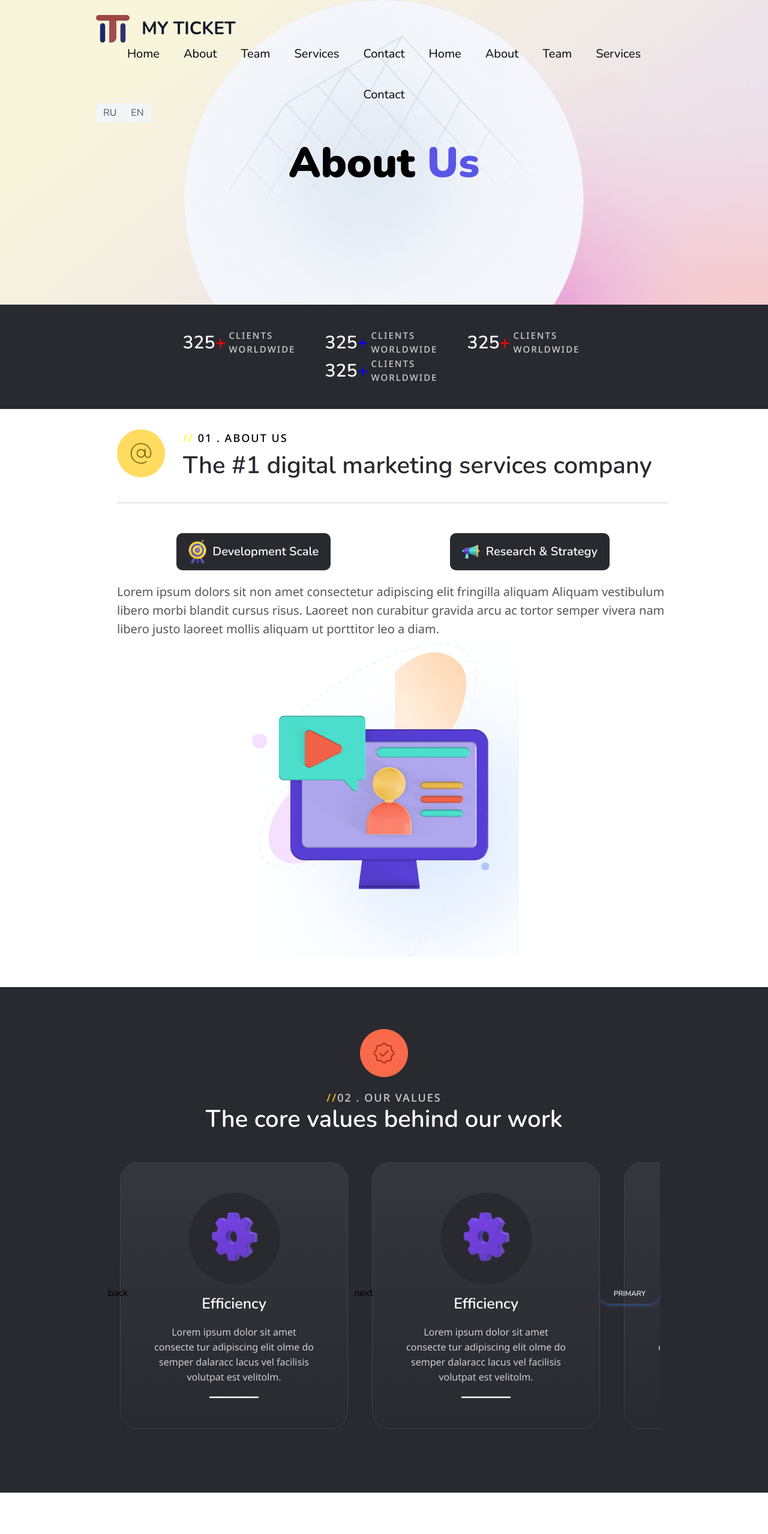
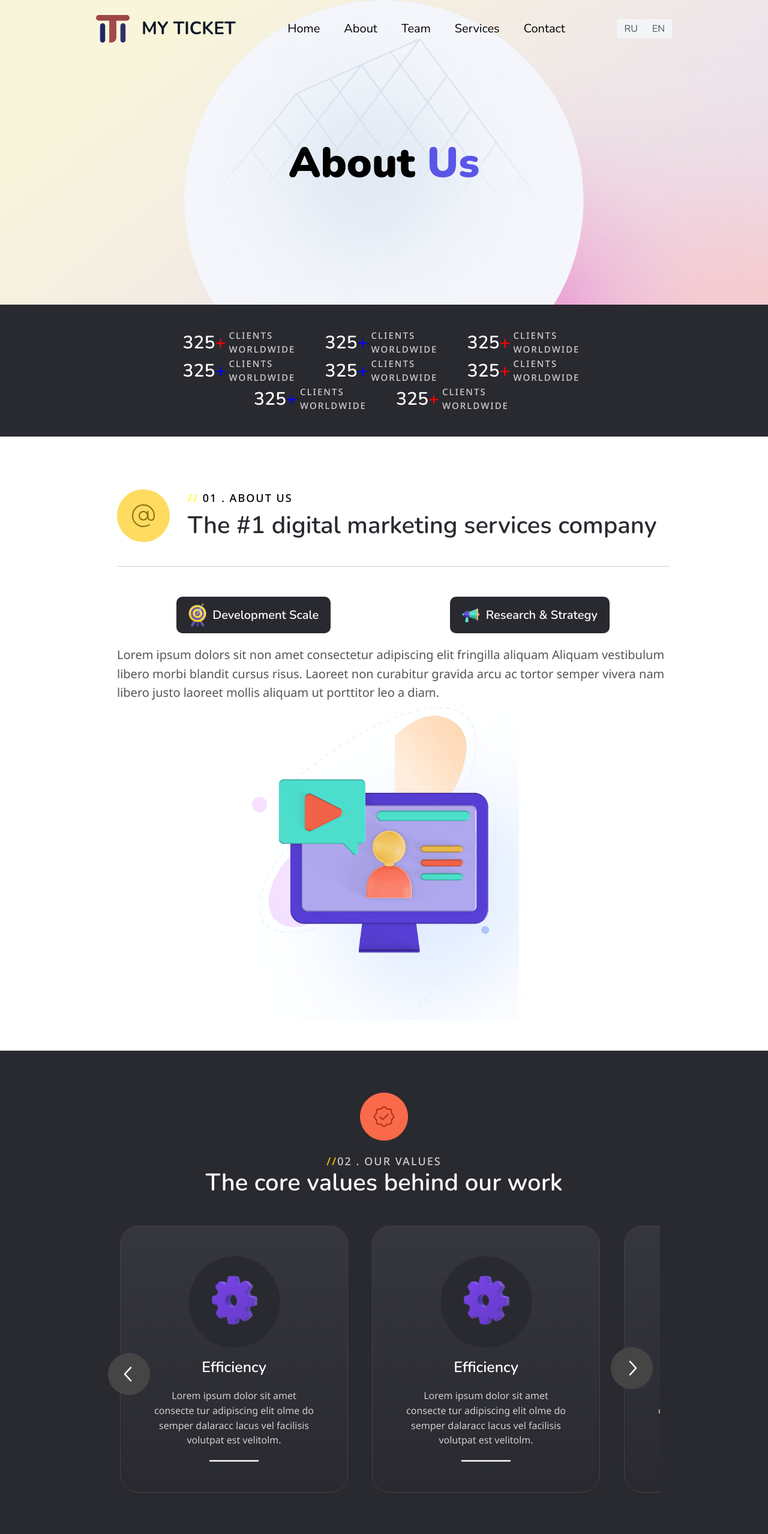
Before and after one commit to xypxzy/spa-landing, a React (Vite) app in the folder frontend/: page /aboutUs in a window 1280 px wide. Shown: the top 2558 px of the page at 60% size. Built offline with nearby package versions, Linux system fonts and the light colour scheme.

Commit message:
anim teamPage fix page

```diff
--- a/frontend/src/components/Header/Header.tsx
+++ b/frontend/src/components/Header/Header.tsx
@@ -34,18 +34,11 @@ function Header() {
   };
 
   // Рендер навигационной меню
-  const navLink: LinkProps[] = [
-    {title: 'Home', path: '/'},
-    {title: 'About', path: '/'},
-    {title: 'Team', path: '/'},
-    {title: 'Services', path: '/services'},
-    {title: 'Contact', path: '/'},
-  ]
 
   const navLinkMobile: LinkProps[] = [
     {title: 'Home', path: '/', onClick: closeModal},
-    {title: 'About', path: '/', onClick: closeModal },
-    {title: 'Team', path: '/', onClick: closeModal},
+    {title: 'About', path: '/aboutUs', onClick: closeModal },
+    {title: 'Team', path: '/team', onClick: closeModal},
     {title: 'Services', path: '/services', onClick: closeModal},
     {title: 'Contact', path: '/', onClick: closeModal},
   ]
@@ -105,7 +98,7 @@ function Header() {
             About
           </Link>
           <Link
-            to={"/"}
+            to={"team"}
             className={`${cls.header__nav_item} ${cls["link-underline"]} ${cls["link-underline-black"]}`}
           >
             Team
@@ -122,12 +115,11 @@ function Header() {
           >
             Contact
           </Link>
-          {renderNavMenu({links: navLink})}
         </nav>
         {
           isModalOpen ? (
             <div className="fixed inset-0 flex items-center justify-center z-10 overflow-hidden">
-              <div className="bg-white  rounded shadow-md w-screen h-screen overflow-y-hidden">
+              <div className="bg-white rounded shadow-md w-screen h-screen overflow-y-hidden">
                 <span
                   className="absolute top-4 right-9 m-4 cursor-pointer text-3xl"
                   onClick={closeModal}
@@ -149,10 +141,10 @@ function Header() {
               aria-controls="mega-menu-full"
               aria-expanded="false"
             >
-                <span className="sr-only">Open main menu</span>
-                <svg className="w-5 h-5" aria-hidden="true" xmlns="http://www.w3.org/2000/svg" fill="none" viewBox="0 0 17 14">
-                    <path  d="M1 1h15M1 7h15M1 13h15"/>
+                <svg xmlns="http://www.w3.org/2000/svg" height="24" viewBox="0 -960 960 960" width="24">
+                  <path d="M120-240v-80h720v80H120Zm0-200v-80h720v80H120Zm0-200v-80h720v80H120Z"/>
                 </svg>
+
             </button>
           )
         }
--- a/frontend/src/components/adressCard/Adress.module.css
+++ b/frontend/src/components/adressCard/Adress.module.css
@@ -15,6 +15,9 @@
     line-height: 156.5%;
     margin-top: 10px;
 }
+.svg{
+    margin-right: 10px;
+}
 .ad_card{
     width: 400px;
     padding: 30px;
@@ -29,7 +32,7 @@
 .phone, .email{
     display: flex;
     margin-top: 10px;
-    align-items: first baseline;
+    align-items: baseline;
 }
 .phone img, .email img{
     margin-right: 5px;
--- a/frontend/src/components/adressCard/AdressC.tsx
+++ b/frontend/src/components/adressCard/AdressC.tsx
@@ -10,11 +10,19 @@ const AdressC = () => {
             <p className={style.md_fff}>San Francisco, USA</p>
             <p className={style.mf_ppp}> 1650 Page. San Francisco, California(CA), 94117</p>
             <div className={style.phone}>
-                <img src={phone} alt="" width='15px'/>
+                <div className={style.svg}>
+                    <svg width="24" height="25" viewBox="0 0 24 25" fill="none" xmlns="http://www.w3.org/2000/svg">
+                    <path d="M7.28864 12.3339C8.27473 14.3702 9.92134 16.0126 11.9602 16.9935C12.1106 17.0647 12.277 17.0955 12.4429 17.0829C12.6088 17.0703 12.7686 17.0147 12.9065 16.9216L15.9011 14.9212C16.0334 14.8315 16.1863 14.7767 16.3455 14.7621C16.5047 14.7474 16.665 14.7733 16.8114 14.8374L22.4173 17.245C22.6089 17.3248 22.769 17.4653 22.8729 17.6449C22.9768 17.8246 23.0187 18.0334 22.9923 18.2392C22.8146 19.626 22.1377 20.9006 21.0883 21.8243C20.0388 22.7481 18.6887 23.2579 17.2906 23.2582C12.9701 23.2582 8.82648 21.5419 5.7714 18.4868C2.71632 15.4317 1 11.2881 1 6.9676C1.00032 5.56948 1.51006 4.21938 2.43384 3.16992C3.35763 2.12046 4.63215 1.44357 6.01894 1.26589C6.22477 1.23945 6.43359 1.28141 6.61324 1.3853C6.79288 1.48919 6.9334 1.64926 7.01314 1.84085L9.42079 7.45871C9.4834 7.60287 9.5096 7.76021 9.49706 7.91688C9.48453 8.07354 9.43366 8.22472 9.34892 8.35709L7.34854 11.3996C7.25948 11.5372 7.20721 11.6954 7.19672 11.8589C7.18624 12.0225 7.21788 12.1861 7.28864 12.3339V12.3339Z" stroke="#292930" stroke-width="1.5" stroke-linecap="round" stroke-linejoin="round"/>
+                    </svg>
+                </div>
                 <p className={style.mf_ppp}>(414) 809 - 2567</p>
             </div>
             <div className={style.email}>
-                <img src={email} alt="" width='15px'/>
+                <div className={style.svg}>
+                    <svg width="24" height="19" viewBox="0 0 24 19" fill="none" xmlns="http://www.w3.org/2000/svg">
+                    <path d="M1 1.74255H23M1 1.74255V17.3259C1 17.569 1.09658 17.8022 1.26849 17.9741C1.44039 18.146 1.67355 18.2426 1.91667 18.2426H22.0833C22.3264 18.2426 22.5596 18.146 22.7315 17.9741C22.9034 17.8022 23 17.569 23 17.3259V1.74255M1 1.74255L9.2971 9.34823C10.8264 10.7501 13.1736 10.7501 14.7029 9.34823L23 1.74255" stroke="#292930" stroke-width="1.5" stroke-linecap="round" stroke-linejoin="round"/>
+                    </svg>
+                </div>
                 <p className={style.mf_ppp}>Contact@marketingagency.com</p>
             </div>
         </section>
--- a/frontend/src/components/adresses/Adress.tsx
+++ b/frontend/src/components/adresses/Adress.tsx
@@ -22,7 +22,16 @@ const Adress = () => {
         viewport={{amount: 0.5, once: true}}
         >
             <motion.div className={style.withoutCar} variants={numAnimatio} custom={1}>
-                <img src={icon} alt="icon" width='80px' className={style.image_hghg}/>
+                <div className={style.image_hghg}>
+                    <svg width="88" height="88" viewBox="0 0 88 88" fill="none" xmlns="http://www.w3.org/2000/svg">
+                    <g id="Icon">
+                    <circle id="Ellipse 15" cx="44" cy="44" r="44" fill="#292930"/>
+                    <g id="Icon_2">
+                    <path id="Vector" d="M31.5749 62.6378H58.2009M49.3256 39.5619C49.3256 42.5029 46.9414 44.8871 44.0004 44.8871C41.0593 44.8871 38.6752 42.5029 38.6752 39.5619C38.6752 36.6209 41.0593 34.2367 44.0004 34.2367C46.9414 34.2367 49.3256 36.6209 49.3256 39.5619ZM58.201 39.6984C58.201 52.6019 44.0004 62.6378 44.0004 62.6378C44.0004 62.6378 29.7998 52.6019 29.7998 39.6984C29.7998 35.896 31.2959 32.2493 33.9591 29.5606C36.6222 26.8718 40.2342 25.3613 44.0004 25.3613C47.7666 25.3613 51.3786 26.8718 54.0417 29.5606C56.7048 32.2493 58.201 35.896 58.201 39.6984Z" stroke="#8A8A8A" stroke-width="2.2" stroke-linecap="round" stroke-linejoin="round"/>
+                    </g>
+                    </g>
+                    </svg>
+                </div>
                 <div className={style.under_text}>
                     <p className={style.na_ffff}><span style={{color: '#5956E8'}}>//</span><span style={{color: '#292930'}}>04 . OUR OFFICES</span></p>
                     <p>Come and visit us all around the world</p>
--- a/frontend/src/components/carousel/Carousel.module.css
+++ b/frontend/src/components/carousel/Carousel.module.css
@@ -54,7 +54,9 @@
 .header__lang{
     @apply inline-flex items-center bg-gray-100 border-0 py-1 px-3 focus:outline-none hover:bg-gray-200 rounded text-base;
 }
-
+.button_hover:hover circle{
+    fill: #5956E8;
+}
 
 @media (max-width: 1470px){
     .carousel_a{
--- a/frontend/src/components/carousel/Carousel.tsx
+++ b/frontend/src/components/carousel/Carousel.tsx
@@ -81,12 +81,17 @@ const Carousel = () => {
                 </div>
             </section>
             <div className={style.carus_button}>
-                <button onClick={handleCliclBackScroll}>back</button>
-                <button onClick={handleCliclNextScroll}>next</button>
-                <button
-                type="button"
-                className="inline-block rounded-full bg-primary px-6 pb-2 pt-2.5 text-xs font-medium uppercase leading-normal text-white shadow-[0_4px_9px_-4px_#3b71ca] transition duration-150 ease-in-out hover:bg-primary-600 hover:shadow-[0_8px_9px_-4px_rgba(59,113,202,0.3),0_4px_18px_0_rgba(59,113,202,0.2)] focus:bg-primary-600 focus:shadow-[0_8px_9px_-4px_rgba(59,113,202,0.3),0_4px_18px_0_rgba(59,113,202,0.2)] focus:outline-none focus:ring-0 active:bg-primary-700 active:shadow-[0_8px_9px_-4px_rgba(59,113,202,0.3),0_4px_18px_0_rgba(59,113,202,0.2)] dark:shadow-[0_4px_9px_-4px_rgba(59,113,202,0.5)] dark:hover:shadow-[0_8px_9px_-4px_rgba(59,113,202,0.2),0_4px_18px_0_rgba(59,113,202,0.1)] dark:focus:shadow-[0_8px_9px_-4px_rgba(59,113,202,0.2),0_4px_18px_0_rgba(59,113,202,0.1)] dark:active:shadow-[0_8px_9px_-4px_rgba(59,113,202,0.2),0_4px_18px_0_rgba(59,113,202,0.1)]">
-                Primary
+                <button className={style.button_hover} onClick={handleCliclBackScroll}>
+                    <svg width="70" height="71" viewBox="0 0 70 71" fill="none" xmlns="http://www.w3.org/2000/svg">
+                    <circle cx="35" cy="35.3477" r="35" transform="rotate(-180 35 35.3477)" fill="#454545"/>
+                    <path d="M38 46.3477L28 35.3477L38 24.3477" stroke="white" stroke-width="2.5" stroke-linecap="round" stroke-linejoin="round"/>
+                    </svg>
+                </button>
+                <button className={style.button_hover} onClick={handleCliclNextScroll}>
+                    <svg width="94" height="95" viewBox="0 0 94 95" fill="none" xmlns="http://www.w3.org/2000/svg">
+                    <circle cx="47" cy="37.3477" r="35" fill="#454545"/>
+                    <path d="M44 26.3477L54 37.3477L44 48.3477" stroke="white" stroke-width="2.5" stroke-linecap="round" stroke-linejoin="round"/>
+                    </svg>
                 </button>
             </div>
 
--- a/frontend/src/components/marketing/Marketind.module.css
+++ b/frontend/src/components/marketing/Marketind.module.css
@@ -71,13 +71,14 @@
     width: auto;
 }
 
-@media (max-width: 1470px) {
+@media (max-width: 1476px) {
     .ps{
         width: 450px;
     }
     .marketing_a{
         padding: 50px 180px;
         flex-direction: column-reverse;
+        margin-top: 100px;
     }
     .text_mar{
         width: 100%;
--- a/frontend/src/components/marketing/Marketing.tsx
+++ b/frontend/src/components/marketing/Marketing.tsx
@@ -37,7 +37,15 @@ const Marketing: React.FC = () => {
         <motion.img src={pc} alt="PC" className={style.ps} custom={1} variants={imgAnimatio} width='600px'/>
         <motion.div className={style.text_mar} custom={2} variants={numAnimatio}>
             <div className={style.kd_jj}>
-                <img src={icon} alt="icon" width='80px'/>
+                <div>
+                    <svg width="88" height="88" viewBox="0 0 88 88" fill="none" xmlns="http://www.w3.org/2000/svg">
+                    <g id="Icon">
+                    <circle id="Ellipse 15" cx="44" cy="44" r="44" fill="#FFDC60"/>
+                    <path id="Vector" d="M44 51C47.866 51 51 47.866 51 44C51 40.134 47.866 37 44 37C40.134 37 37 40.134 37 44C37 47.866 40.134 51 44 51Z" stroke="#866C12" stroke-width="2" stroke-linecap="round" stroke-linejoin="round"/>
+                    <path id="Vector_2" d="M53.9563 58.9958C50.6152 61.214 46.629 62.253 42.6302 61.9478C38.6315 61.6426 34.8491 60.0107 31.8834 57.3112C28.9176 54.6116 26.9384 50.9989 26.2597 47.0463C25.581 43.0937 26.2417 39.0277 28.1369 35.4934C30.0322 31.9591 33.0535 29.159 36.7214 27.5373C40.3893 25.9156 44.4937 25.5653 48.3834 26.5419C52.2731 27.5185 55.7252 29.7661 58.192 32.9281C60.6588 36.0901 61.9991 39.9854 62 43.9958C62 48.1395 60.5 51.4958 56.75 51.4958C53 51.4958 51.5 48.1395 51.5 43.9958V36.4958" stroke="#866C12" stroke-width="2" stroke-linecap="round" stroke-linejoin="round"/>
+                    </g>
+                    </svg>
+                </div>
                 <div className={style.top}>
                     <div className={style.jjddd}><span style={{color: 'yellow'}}>//<span style={{color: 'black'}}> 01 . About Us</span></span></div>
 
--- a/frontend/src/pages/Team/Team.tsx
+++ b/frontend/src/pages/Team/Team.tsx
@@ -3,29 +3,47 @@ import Ball from '../../components/ball/Ball'
 import cls from '../aboutUs/AboutUs.module.css'
 import { TeamM } from '../../components/teamCard/TeamC'
 import icon from '../../assets/aboutAs/IconOr.png'
+import {motion} from 'framer-motion'
 
 const Team = () => {
+
+    const textAnim = {
+        hidden:{
+            x: -500,
+            opacity: 0
+        },
+        visible: (custom: number) => ({
+            x: 0,
+            opacity: 1,
+            transition: {delay: custom * 0.2}
+        })
+    }
+
     return(
         <section className={cls.team_a}>
              <div className={cls.img}>
                     <Ball/>
                     <div className={cls.text_position}><p className={cls.text_about}><span className={cls.fg_bn}>Team</span></p></div>
             </div>
-            <div className={style.team_a}>
+            <motion.div className={style.team_a}
+                initial='hidden'
+                whileInView='visible'
+                viewport={{amount: 0.3, once: true}}>
+
                 <div className={style.text_team}>
                     <img src={icon} alt="" />
                     <p className={style.na_ffff}><span style={{color: '#FEC90C'}}>//</span><span style={{color: '#D0D0D0'}}>03 . OUR TEAM</span></p>
                     <p className={style.text_trans}>High-impact services to take your business to the next level</p>
                 </div>
                 <div className={style.team_card}>
-                    {[1,2,3,4,5,1,1,1,1].map(() => (
+                    {[1,2,3,4,5,1,1,1,1].map((el, i) => (
                         <>
-                            <TeamM/>
+                            <TeamM variants={textAnim} custom={i}/>
                         </>
                     ))}
                 </div>
 
-            </div>
+            </motion.div>
         </section>
     )
 }
--- a/frontend/src/pages/aboutUs/AboutUs.tsx
+++ b/frontend/src/pages/aboutUs/AboutUs.tsx
@@ -14,6 +14,10 @@ const AboutUs = () => {
         {skale: '325', text: 'Clients Worldwide',  color: 'blue', plus:'+'},
         {skale: '325', text: 'Clients Worldwide',  color: 'red', plus:'+'},
         {skale: '325', text: 'Clients Worldwide',  color: 'blue', plus:'+'},
+        {skale: '325', text: 'Clients Worldwide',  color: 'blue', plus:'+'},
+        {skale: '325', text: 'Clients Worldwide', color: 'red', plus:'+'},
+        {skale: '325', text: 'Clients Worldwide',  color: 'blue', plus:'+'},
+        {skale: '325', text: 'Clients Worldwide',  color: 'red', plus:'+'},
 
     ]
 
```
Also changed, not shown: frontend/src/components/bestTeam/BestT.tsx (+8 -2 lines), frontend/src/assets/aboutAs/noPhoto(2).jpg (added), 1 other file (tests, documents, lock files or other folders).
